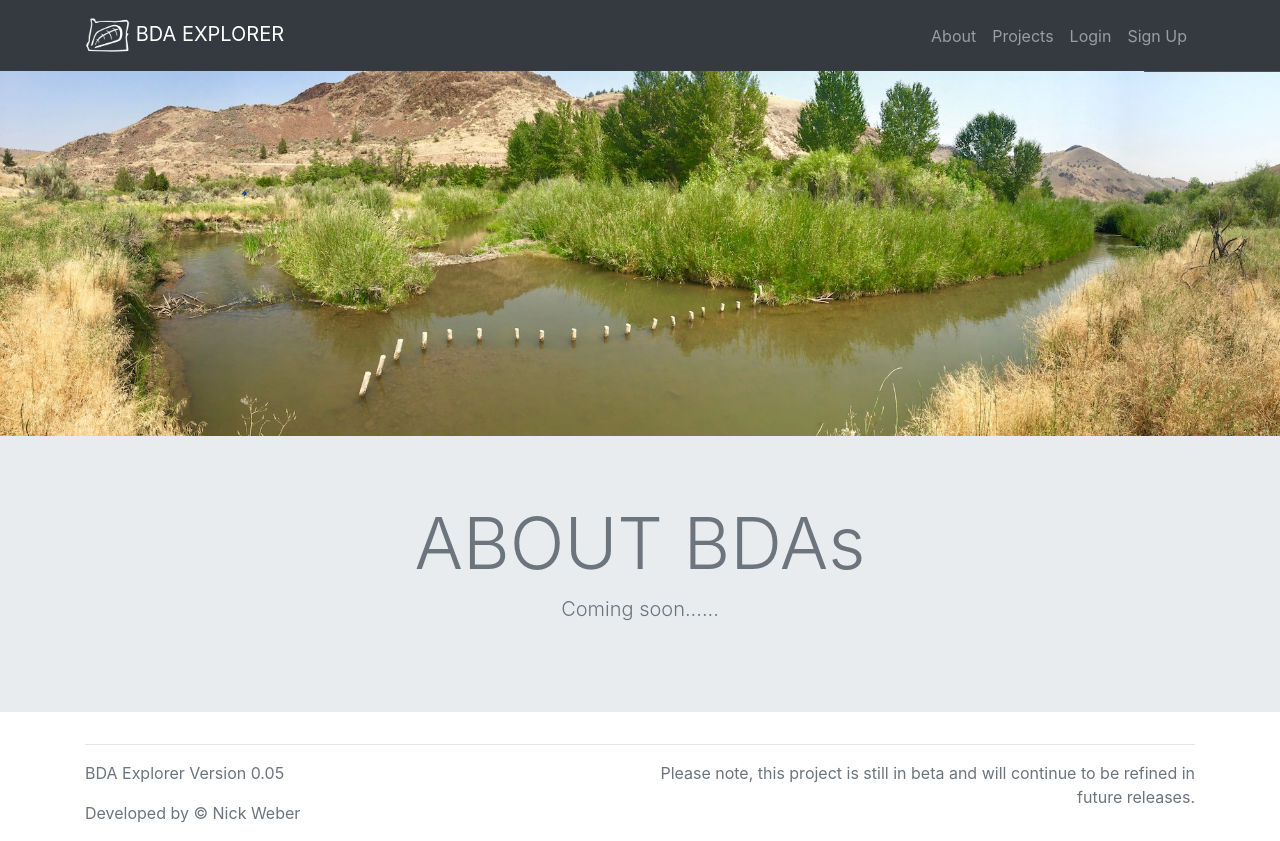
After one commit to nick4rivers/bda_site, a Django app: page /about/ in a window 1280 px wide. The commit adds this page. Run offline with Django 3.2, Linux system fonts and the light colour scheme; some libraries are stand-ins or nearby versions.

Commit message:
About page and some tweaks

```diff
--- a/bda/settings.py
+++ b/bda/settings.py
@@ -141,8 +141,8 @@ MEDIA_URL = '/media/'
 LEAFLET_CONFIG = {
     'DEFAULT_CENTER': (44.2, -120.2),
     'DEFAULT_ZOOM': 6,
-    'ATTRIBUTION_PREFIX': 'LEAFLET | ESRI',
-    'TILES': [('Imagery', 'https://server.arcgisonline.com/ArcGIS/rest/services/World_Imagery/MapServer/tile/{z}/{y}/{x}', {}), ('Topography', 'https://server.arcgisonline.com/ArcGIS/rest/services/World_Topo_Map/MapServer/tile/{z}/{y}/{x}', {})]
+    'ATTRIBUTION_PREFIX': 'LEAFLET | ESRI map services',
+    'TILES': [('Topographic', 'https://server.arcgisonline.com/ArcGIS/rest/services/World_Topo_Map/MapServer/tile/{z}/{y}/{x}', {}), ('Satellite', 'https://server.arcgisonline.com/ArcGIS/rest/services/World_Imagery/MapServer/tile/{z}/{y}/{x}', {})]
 }
 
 SERIALIZATION_MODULES = {
--- a/bda/templates/base.html
+++ b/bda/templates/base.html
@@ -31,7 +31,7 @@
             </li>
             {% endif %}
             <li class="nav-item">
-              <a class="nav-link" href="#">About<span class="sr-only">(current)</span></a>
+              <a class="nav-link" href="{% url 'about' %}">About<span class="sr-only">(current)</span></a>
             </li>
             <li class="nav-item">
               <a class="nav-link" href="{% url 'map_view' %}">Projects</a>
@@ -62,8 +62,9 @@
       {# ############################## #}
 
       <footer class="text-muted">
+
         <div class="container">
-            <hr>
+          <hr>
 
           <div class="row">
           <div class="col-md">
--- /dev/null
+++ b/projects/templates/projects/about.html
@@ -0,0 +1,25 @@
+{% extends 'base.html' %}
+{% load staticfiles %}
+
+    {% block content %}
+
+      <main role="main">
+        <div>
+          <img class="img-fluid" src="{% static 'about_banner.jpg' %}">
+        </div>
+        {# ############ JUMPOTRON ############ #}
+
+
+        <div class="jumbotron jumbotron-fluid text-muted">
+          <div class="container text-sm-center">
+            <h3 class="display-3">ABOUT BDAs</h3>
+            <p class="lead pb-2">Coming soon......</p>
+          </div>
+        </div>
+
+      {# ############################# #}
+      {# ########### CONTENT ######### #}
+      {# ############################# #}
+
+      </main>
+    {% endblock %}
--- a/projects/urls.py
+++ b/projects/urls.py
@@ -14,15 +14,16 @@ Including another URLconf
     2. Add a URL to urlpatterns:  path('blog/', include('blog.urls'))
 """
 from django.urls import path
-from . import views
+from projects.views import landing, about, detail, project_points, map_view, list_view, new_project, edit_project
 
 
 urlpatterns = [
-    path('', views.landing, name='landing'),
-    path('<int:project_id>', views.detail, name='detail'),
-    path('points.data/', views.project_points, name='project_points'),
-    path('map_view/', views.map_view, name='map_view'),
-    path('list_view/', views.list_view, name='list_view'),
-    path('new_project/', views.new_project, name='new_project'),
-    path('<int:project_id>/edit_project', views.edit_project, name='edit_project'),
+    path('', landing, name='landing'),
+    path('about/', about, name='about'),
+    path('<int:project_id>', detail, name='detail'),
+    path('points.data/', project_points, name='project_points'),
+    path('map_view/', map_view, name='map_view'),
+    path('list_view/', list_view, name='list_view'),
+    path('new_project/', new_project, name='new_project'),
+    path('<int:project_id>/edit_project', edit_project, name='edit_project'),
 ]
--- a/projects/views.py
+++ b/projects/views.py
@@ -12,6 +12,10 @@ from .models import Project
 
 def landing(request):
     return render(request, 'projects/landing.html')
+
+
+def about(request):
+    return render(request, 'projects/about.html')
 
 
 def detail(request, project_id):
--- a/runtime.txt
+++ /dev/null
@@ -1 +0,0 @@
-python-3.6.4
```
Also changed, not shown: projects/templates/projects/landing.html (+6 -2 lines), bda/static/about_banner.jpg (added), bda/static/about_landing.jpg, bda/static/jumbo_logo.png (added), bda/static/projects_landing.jpg, 5 other files.
